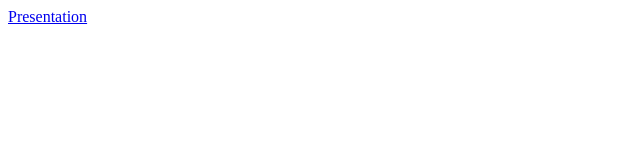
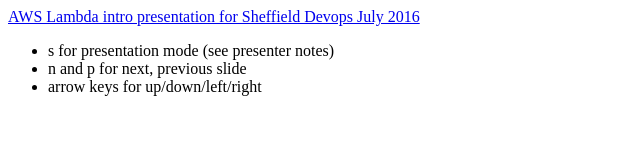
Before and after one commit to brabster/talk-awslambda-intro, a plain HTML site: page index.html in a window 1280 px wide. Shown: the whole page, without its empty margins (0-640 px from the left). Drawn offline with Linux system fonts and the light colour scheme.

Commit message:
update front matter

```diff
--- a/index.html
+++ b/index.html
@@ -14,6 +14,11 @@
 </head>
 
 <body>
-  <a href="presentation/index.html">Presentation</a>
+  <a href="presentation/index.html">AWS Lambda intro presentation for Sheffield Devops July 2016</a>
+  <ul>
+    <li>s for presentation mode (see presenter notes)</li>
+    <li>n and p for next, previous slide</li>
+    <li>arrow keys for up/down/left/right</li>
+  </ul>
 </body>
 </html>
```
